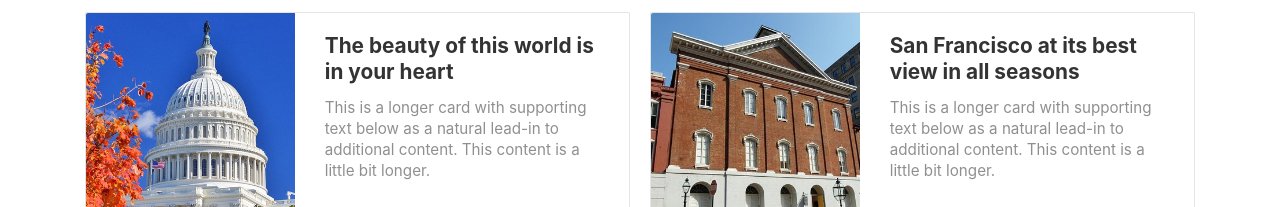
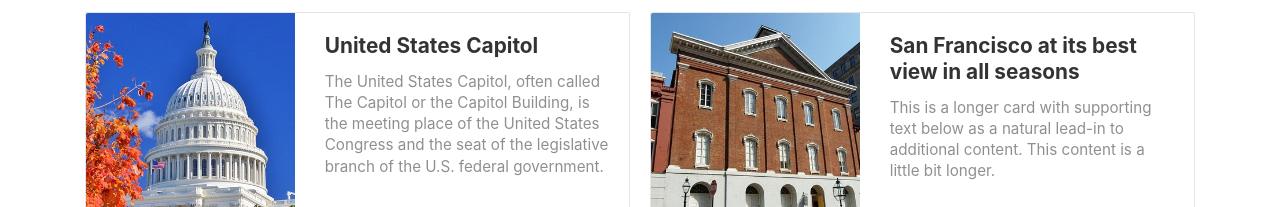
Before and after one commit to hnamvari/TourDC, a plain HTML site: page index.html in a window 1280 px wide. Shown: the part 546-753 px from the top of the page. Drawn offline with Linux system fonts and the light colour scheme; a script that the page names is missing.

Commit message:
Updated box 2 us capitol html information

```diff
--- a/index.html
+++ b/index.html
@@ -117,8 +117,8 @@
 				</div>
 				<div class="col-md-7">
 					<div class="card-block">
-						<h2 class="card-title"><a href="post.html">The beauty of this world is in your heart</a></h2>
-						<h4 class="card-text">This is a longer card with supporting text below as a natural lead-in to additional content. This content is a little bit longer.</h4>
+						<h2 class="card-title"><a href="post.html">United States Capitol</a></h2>
+						<h4 class="card-text">The United States Capitol, often called The Capitol or the Capitol Building, is the meeting place of the United States Congress and the seat of the legislative branch of the U.S. federal government.</h4>
 						<div class="metafooter">
 							<div class="wrapfooter">
 								<span class="meta-footer-thumb">
```
